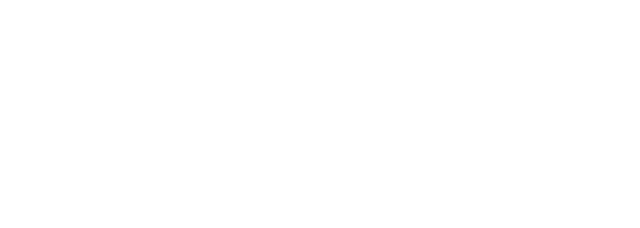
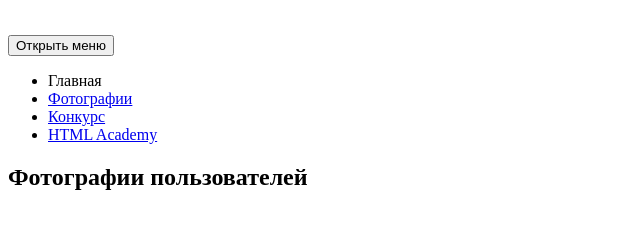
Before and after one commit to Ruslis80/834003-pink-22, a website: page source/catalog.html in a window 1280 px wide. Shown: the whole page, without its empty margins (0-640 px from the left). Drawn offline with Linux system fonts and the light colour scheme.

Commit message:
Начинаю делать каталог и добавляю классы.

```diff
--- a/source/catalog.html
+++ b/source/catalog.html
@@ -0,0 +1,53 @@
+<!DOCTYPE html>
+<html lang="ru">
+  <head>
+    <meta charset="utf-8">
+    <title>HTML Academy: Пинк</title>
+  </head>
+  <body class="page__body">
+    <header class="page-header">
+      <a class="page-header__logo">
+        <img class="page-header__logo-image" src="img/pink.svg" width="74" height="23" alt="Пинк">
+      </a>
+      <nav class="main-nav">
+        <button class="main-nav__toogle" type="button">
+          <span class="visually-hidden">Открыть меню</span>
+        </button>
+        <div class="main-nav__wrapper">
+          <ul class="main-nav__list site-list">
+             <li class="site-list__item site-list__item--active">
+               <a>
+                 Главная
+               </a>
+             </li>
+             <li class="site-list__item">
+               <a href="photo.html">
+                 Фотографии
+               </a>
+             </li>
+             <li class="site-list__item">
+              <a href="contest.html">
+                Конкурс
+              </a>
+            </li>
+            <li class="site-list__item">
+              <a href="#">
+                HTML Academy
+              </a>
+            </li>
+          </ul>
+        </div>
+      </nav>
+    </header>
+    <main class="page-main main-catalog">
+      <section class="photos">
+        <div class="photos__wrapper">
+          <h1 class="photos__title">
+            Фотографии
+            пользователей
+          </h1>
+        </div>
+      </section>
+    </main>
+  </body>
+</html>
```
Also changed, not shown: source/form.html (+1 -1 lines).
